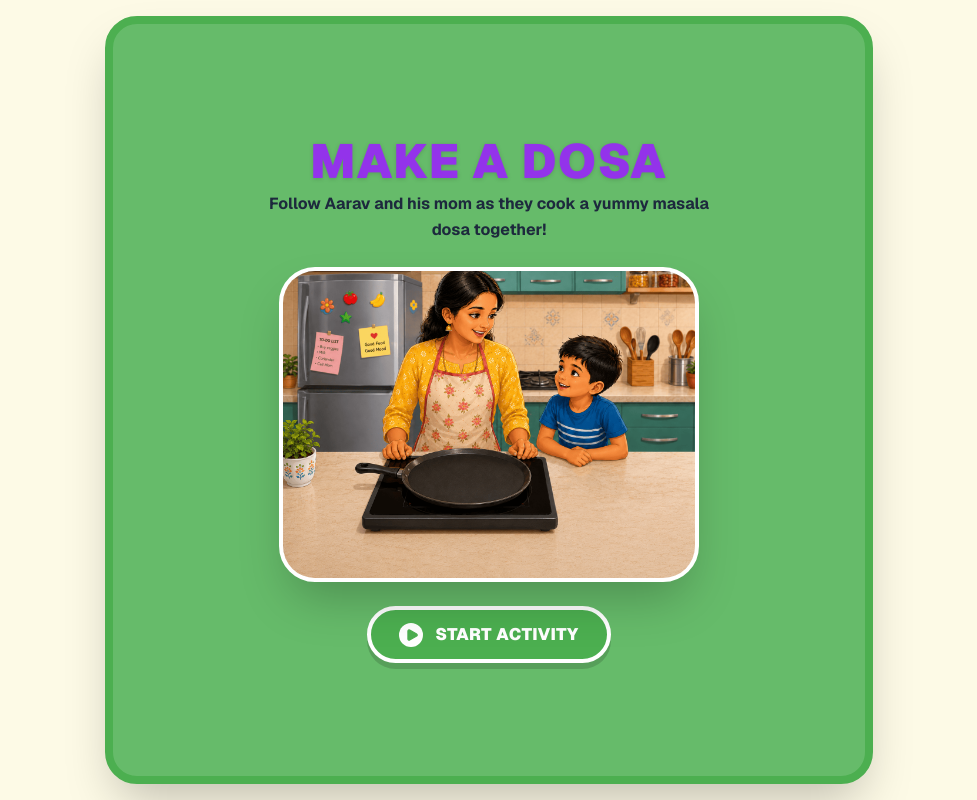
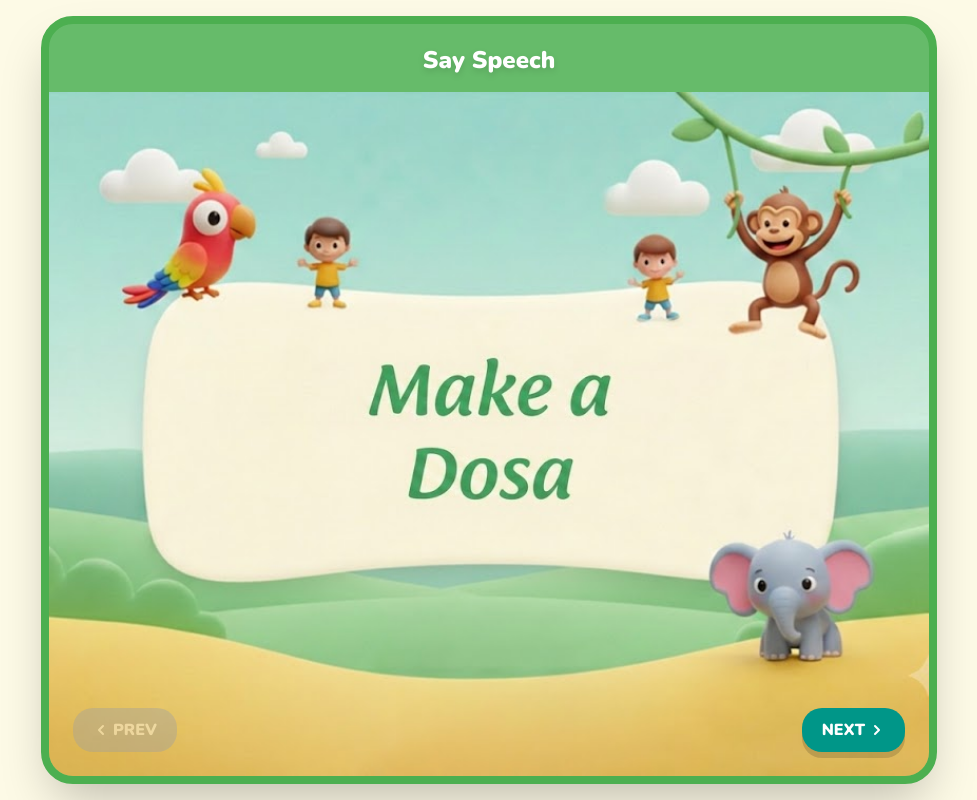
Before and after one commit to Viraj030/Sayspeech, a Next.js app: page / in a window 1280 px wide. Shown: the whole page, without its empty margins (151-1128 px from the left). Built offline with nearby package versions, Linux system fonts and the light colour scheme.

Commit message:
Cover updated

```diff
--- a/app/globals.css
+++ b/app/globals.css
@@ -8,8 +8,8 @@
 @theme inline {
   --color-background: var(--background);
   --color-foreground: var(--foreground);
-  --font-sans: var(--font-geist-sans);
-  --font-mono: var(--font-geist-mono);
+  --font-sans: var(--font-nunito);
+  --font-display: var(--font-nunito);
 }
 
 @media (prefers-color-scheme: dark) {
@@ -22,7 +22,7 @@
 body {
   background: var(--background);
   color: var(--foreground);
-  font-family: Arial, Helvetica, sans-serif;
+  font-family: var(--font-nunito), 'Nunito', Arial, Helvetica, sans-serif;
 }
 
 @keyframes pulse-slow {
--- a/app/layout.tsx
+++ b/app/layout.tsx
@@ -1,15 +1,11 @@
 import type { Metadata } from "next";
-import { Geist, Geist_Mono } from "next/font/google";
+import { Nunito } from "next/font/google";
 import "./globals.css";
 
-const geistSans = Geist({
-  variable: "--font-geist-sans",
+const nunito = Nunito({
+  variable: "--font-nunito",
   subsets: ["latin"],
-});
-
-const geistMono = Geist_Mono({
-  variable: "--font-geist-mono",
-  subsets: ["latin"],
+  weight: ["300", "400", "600", "700", "800", "900"],
 });
 
 export const metadata: Metadata = {
@@ -25,7 +21,7 @@ export default function RootLayout({
   return (
     <html
       lang="en"
-      className={`${geistSans.variable} ${geistMono.variable} h-full antialiased`}
+      className={`${nunito.variable} h-full antialiased`}
     >
       <body className="min-h-full flex flex-col">{children}</body>
     </html>
--- a/app/page.tsx
+++ b/app/page.tsx
@@ -567,15 +567,20 @@ export default function Home() {
       <GameLayout
         currentStepIndex={0}
         totalSteps={0}
-        activityName="Make A Dosa"
-        onNext={() => { }}
+        activityName="Say Speech"
+        onNext={() => {
+          playSound('click');
+          setCurrentModule('hub');
+          saveProgress(completedModules, 'hub');
+        }}
         onPrev={() => { }}
-        disableNext={true}
+        disableNext={false}
         disablePrev={true}
         onHome={handleHome}
         isWide={true}
-        hideHeader={true}
-        hideFooter={true}
+        hideHeader={false}
+        hideFooter={false}
+        hideHome={true}
       >
         <WelcomeScreen
           title="Make a Dosa"
--- a/components/GameLayout.tsx
+++ b/components/GameLayout.tsx
@@ -50,7 +50,7 @@ export default function GameLayout({
     <div style={{ backgroundColor: '#fdfae6' }} className="h-screen w-screen flex items-center justify-center p-2 sm:p-4 overflow-hidden select-none font-sans antialiased">
       {/* Immersive Green tablet frame filling viewport exactly */}
       <div
-        className={`w-full ${isWide ? 'max-w-3xl' : 'max-w-3xl'} h-full rounded-[24px] sm:rounded-[32px] flex flex-col shadow-2xl relative overflow-hidden transition-all duration-300`}
+        className={`w-full ${isWide ? 'max-w-4xl' : 'max-w-4xl'} h-full rounded-[24px] sm:rounded-[32px] flex flex-col shadow-2xl relative overflow-hidden transition-all duration-300`}
         style={{
           backgroundColor: '#66bb6a',
           border: '8px solid #4caf50',
@@ -85,14 +85,20 @@ export default function GameLayout({
             {/* Activity Title (uppercase bold white with yellow rays and curve underline) */}
             <div className="absolute left-1/2 -translate-x-1/2 flex flex-col items-center justify-center pointer-events-none select-none z-0">
               <div className="flex items-center gap-1.5 sm:gap-2.5">
-                <span className="text-[#fef08a] font-black text-[15px] sm:text-[22px] tracking-tighter shrink-0 select-none">彡</span>
-                <h1 className="text-sm sm:text-2xl font-black text-white tracking-widest font-display drop-shadow-md uppercase text-center truncate">
+                {activityName !== 'Say Speech' && (
+                  <span className="text-[#fef08a] font-black text-[15px] sm:text-[22px] tracking-tighter shrink-0 select-none">彡</span>
+                )}
+                <h1 className={`text-sm sm:text-2xl font-black text-white font-display drop-shadow-md text-center truncate ${activityName === 'Say Speech' ? 'tracking-normal' : 'tracking-widest uppercase'}`}>
                   {activityName}
                 </h1>
-                <span className="text-[#fef08a] font-black text-[15px] sm:text-[22px] tracking-tighter shrink-0 select-none">彡</span>
+                {activityName !== 'Say Speech' && (
+                  <span className="text-[#fef08a] font-black text-[15px] sm:text-[22px] tracking-tighter shrink-0 select-none">彡</span>
+                )}
               </div>
               {/* Small yellow underline curve */}
-              <div className="w-[45%] h-1 sm:h-1.5 bg-[#fef08a] rounded-full mt-0.5" />
+              {activityName !== 'Say Speech' && (
+                <div className="w-[45%] h-1 sm:h-1.5 bg-[#fef08a] rounded-full mt-0.5" />
+              )}
             </div>
 
             {/* RESET Button */}
--- a/components/WelcomeScreen.tsx
+++ b/components/WelcomeScreen.tsx
@@ -1,8 +1,6 @@
 'use client';
 
 import React from 'react';
-import { motion } from 'framer-motion';
-import { Play } from 'lucide-react';
 
 interface WelcomeScreenProps {
   title: string;
@@ -10,56 +8,17 @@ interface WelcomeScreenProps {
   onStart: () => void;
 }
 
-export default function WelcomeScreen({ title, description, onStart }: WelcomeScreenProps) {
+export default function WelcomeScreen({}: WelcomeScreenProps) {
   return (
-    <motion.div
-      initial={{ opacity: 0, y: 15 }}
-      animate={{ opacity: 1, y: 0 }}
-      exit={{ opacity: 0, y: -15 }}
-      className="flex-grow flex flex-col items-center justify-center gap-4 sm:gap-6 p-4 sm:p-6 w-full max-w-2xl mx-auto overflow-y-auto text-center h-full select-none"
-    >
-      {/* Centered Branding text at the top */}
-      <div className="flex flex-col items-center gap-1.5 shrink-0">
-        <h2 className="text-3xl sm:text-5xl font-black text-[#9333ea] tracking-wide leading-none drop-shadow-sm font-display uppercase text-center">
-          {title}
-        </h2>
-        <p className="text-sm sm:text-base font-bold text-slate-800 leading-relaxed max-w-md mx-auto text-center">
-          {description}
-        </p>
-      </div>
-
-      {/* Large Centered Image Banner */}
-      <div className="relative w-full max-w-[320px] sm:max-w-[420px] aspect-[4/3] rounded-[28px] sm:rounded-[36px] overflow-hidden shadow-2xl flex items-center justify-center p-0 shrink-0 border-4 border-white bg-white">
-        {/* eslint-disable-next-line @next/next/no-img-element */}
-        <img
-          src="/make_a_dosa_images/image_001.png"
-          alt="Mom and Child making dosa"
-          className="w-full h-full object-cover pointer-events-none"
-          draggable={false}
-        />
-      </div>
-
-      {/* Centered Play Button below the image */}
-      <motion.button
-        onClick={onStart}
-        style={{
-          backgroundColor: '#4caf50',
-          borderRadius: '40px',
-          padding: '12px 28px',
-          fontSize: '1.05rem',
-          fontWeight: 900,
-          color: 'white',
-          cursor: 'pointer',
-          border: '4px solid white',
-          boxShadow: '0 6px 0 rgba(0, 0, 0, 0.15)',
-        }}
-        className="flex items-center gap-3 active:translate-y-[3px] active:shadow-[0_3px_0_rgba(0,0,0,0.15)] transition-all uppercase shrink-0"
-      >
-        <div className="w-6 h-6 rounded-full bg-white flex items-center justify-center text-[#4caf50] shrink-0">
-          <Play className="w-3.5 h-3.5 fill-current ml-0.5" />
-        </div>
-        <span className="tracking-wide">Start Activity</span>
-      </motion.button>
-    </motion.div>
+    <div className="relative w-full h-full flex items-center justify-center overflow-hidden select-none">
+      {/* Full screen cover background image */}
+      {/* eslint-disable-next-line @next/next/no-img-element */}
+      <img
+        src="/make_a_dosa_images/cover-img.jpg"
+        alt="Say Speech Welcome Cover"
+        className="absolute inset-0 w-full h-full object-cover pointer-events-none"
+        draggable={false}
+      />
+    </div>
   );
 }
```
Also changed, not shown: public/make_a_dosa_images/cover-img.jpg (added).
